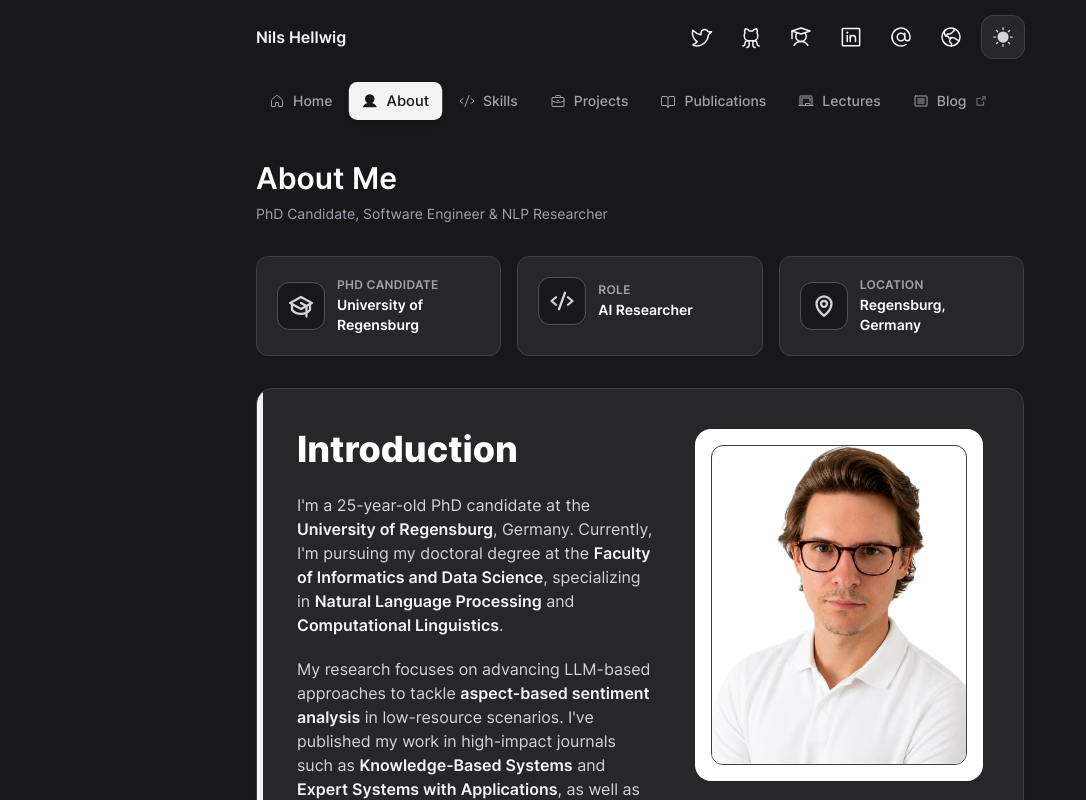
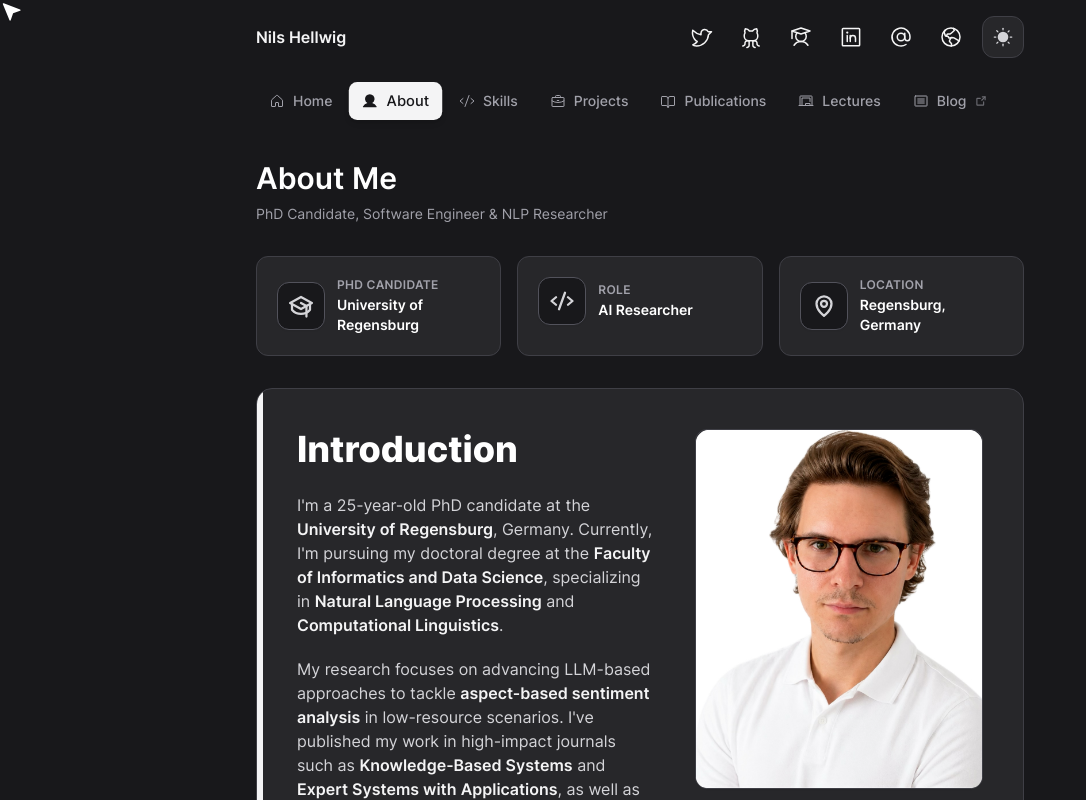
Before and after one commit to NilsHellwig/portfolio, a React (Create React App) app: page /portfolio/about in a window 1280 px wide. Both pictures are taken after a click on the button "Toggle theme". Shown: the top 800 px of the page, without its empty margins (0-1086 px from the left). Built offline with nearby package versions, Linux system fonts and the light colour scheme.

Commit message:
feat: implement custom cursor component and update cursor styles in App.css

```diff
--- a/src/App.css
+++ b/src/App.css
@@ -5,6 +5,16 @@
 @layer base {
   body {
     @apply bg-zinc-50 dark:bg-zinc-900 transition-colors;
+    cursor: none;
+  }
+
+  a,
+  button,
+  .cursor-pointer,
+  input[type="button"],
+  input[type="submit"],
+  [role="button"] {
+    cursor: none !important;
   }
 }
 
--- a/src/App.tsx
+++ b/src/App.tsx
@@ -12,6 +12,7 @@ import Skills from "./pages/Skills";
 // Components
 import NavBar from "./components/Navbar";
 import PageSelector from "./components/PageSelector";
+import CustomCursor from "./components/CustomCursor";
 
 // blog implementieren
 // darkmode?
@@ -22,6 +23,7 @@ const App: React.FC = () => {
 
   return (
     <div>
+      <CustomCursor />
       <Router>
         <Routes>
           <Route
--- /dev/null
+++ b/src/components/CustomCursor.tsx
@@ -0,0 +1,86 @@
+import React, { useEffect, useState } from "react";
+import { motion } from "framer-motion";
+
+const CustomCursor: React.FC = () => {
+  const [mousePosition, setMousePosition] = useState({ x: -100, y: -100 });
+  const [isHovering, setIsHovering] = useState(false);
+  const [isPressed, setIsPressed] = useState(false);
+
+  useEffect(() => {
+    const handleMouseMove = (e: MouseEvent) => {
+      setMousePosition({ x: e.clientX, y: e.clientY });
+    };
+
+    const handleMouseDown = () => setIsPressed(true);
+    const handleMouseUp = () => setIsPressed(false);
+
+    const handleMouseOver = (e: MouseEvent) => {
+      const target = e.target as HTMLElement;
+      if (
+        target.tagName === "A" ||
+        target.tagName === "BUTTON" ||
+        target.closest("a") ||
+        target.closest("button") ||
+        target.classList.contains("cursor-pointer") ||
+        target.closest(".cursor-pointer")
+      ) {
+        setIsHovering(true);
+      } else {
+        setIsHovering(false);
+      }
+    };
+
+    window.addEventListener("mousemove", handleMouseMove);
+    window.addEventListener("mouseover", handleMouseOver);
+    window.addEventListener("mousedown", handleMouseDown);
+    window.addEventListener("mouseup", handleMouseUp);
+
+    return () => {
+      window.removeEventListener("mousemove", handleMouseMove);
+      window.removeEventListener("mouseover", handleMouseOver);
+      window.removeEventListener("mousedown", handleMouseDown);
+      window.removeEventListener("mouseup", handleMouseUp);
+    };
+  }, []);
+
+  return (
+    <motion.div
+      className="fixed top-0 left-0 pointer-events-none z-[9999] hidden md:block"
+      animate={{
+        x: mousePosition.x,
+        y: mousePosition.y,
+      }}
+      transition={{
+        type: "tween",
+        ease: "linear",
+        duration: 0,
+      }}
+    >
+      <motion.svg
+        width="24"
+        height="24"
+        viewBox="0 0 24 24"
+        fill="none"
+        xmlns="http://www.w3.org/2000/svg"
+        animate={{
+          scale: isPressed ? 0.8 : isHovering ? 1.2 : 1,
+          rotate: isHovering ? -10 : 0,
+        }}
+        transition={{
+          type: "spring",
+          stiffness: 400,
+          damping: 25,
+        }}
+        className="drop-shadow-sm"
+      >
+        <path
+          d="M3.8 3.3c-.5-.4-1.2.1-1 .7l6.7 16.3c.2.6 1.1.5 1.2-.1l2.4-7 7-2.4c.6-.2.6-1.1 0-1.2L3.8 3.3z"
+          fill="currentColor"
+          className="text-zinc-800 dark:text-white"
+        />
+      </motion.svg>
+    </motion.div>
+  );
+};
+
+export default CustomCursor;
--- a/src/pages/About.tsx
+++ b/src/pages/About.tsx
@@ -205,7 +205,7 @@ const About: React.FC = () => {
             </div>
 
             <div className="w-64 md:w-72 flex-shrink-0 order-1 md:order-2">
-              <div className="relative group bg-white rounded-2xl shadow-sm p-4">
+              <div className="relative group bg-white rounded-2xl shadow-sm">
                 <img
                   src="portrait.png"
                   alt="Nils Hellwig"
--- a/src/pages/Home.tsx
+++ b/src/pages/Home.tsx
@@ -1,65 +1,78 @@
 import React from "react";
 import { Link } from "react-router-dom";
-import { motion } from "framer-motion"; // Import der framer-motion-Bibliothek
-import imageNilsHi from "../img/start-page/nils-hi.png";
+import { motion } from "framer-motion";
 import { ArrowCircleRight } from "phosphor-react";
 import "../gradient-style.css";
 import "../shadowbutton.css";
 
 const Home: React.FC = () => {
+  const containerVariants = {
+    hidden: { opacity: 0 },
+    visible: {
+      opacity: 1,
+      transition: {
+        staggerChildren: 0.2,
+      },
+    },
+  };
+
+  const itemVariants = {
+    hidden: { y: 20, opacity: 0 },
+    visible: {
+      y: 0,
+      opacity: 1,
+      transition: {
+        duration: 0.6,
+        ease: "easeOut",
+      },
+    },
+  };
+
   return (
     <motion.div
-      className="mt-20 flex justify-center flex-col items-center"
-      initial={{ opacity: 0 }}
-      animate={{ opacity: 1 }}
-      transition={{ duration: 1 }}
+      className="mt-10 flex justify-center flex-col items-center text-center max-w-3xl mx-auto px-4"
+      variants={containerVariants}
+      initial="hidden"
+      animate="visible"
     >
-      <motion.img
-        src={imageNilsHi}
-        alt="Nils saying hi"
-        className="bg-white rounded-full p-4 border border-zinc-200 dark:border-zinc-700"
-        width="200px"
-        initial={{ y: -100, opacity: 0 }}
-        animate={{ y: 0, opacity: 1 }}
-        transition={{ duration: 0.5, delay: 0.5 }}
-      />
-      <motion.h2
-        className="mt-6 text-4xl font-bold dark:text-white"
-        initial={{ opacity: 0 }}
-        animate={{ opacity: 1 }}
-        transition={{ duration: 0.5, delay: 1 }}
+      <motion.div
+        variants={itemVariants}
+        className="mb-6 flex items-center gap-2 bg-white/50 dark:bg-zinc-800/50 backdrop-blur-md px-4 py-1.5 rounded-full border border-zinc-200 dark:border-zinc-700 text-sm font-medium text-zinc-600 dark:text-zinc-400"
+      >
+        <span>NLP Researcher & Developer</span>
+      </motion.div>
+
+      <motion.h1
+        variants={itemVariants}
+        className="text-4xl md:text-6xl font-extrabold tracking-tight mb-8 text-zinc-900 dark:text-white"
       >
         Hi, I'm Nils Hellwig!
+      </motion.h1>
+
+      <motion.h2
+        variants={itemVariants}
+        className="text-xl md:text-2xl text-zinc-600 dark:text-zinc-400 font-light leading-relaxed mb-12"
+      >
+        I'm an <strong>NLP Researcher</strong> at the University of Regensburg working on
+        <strong> Structured Sentiment Analysis</strong>. Welcome to my portfolio!
       </motion.h2>
-      <motion.h3
-        className="font-light text-zinc-700 dark:text-zinc-300 text-xl text-center mb-6"
-        initial={{ opacity: 0 }}
-        animate={{ opacity: 1 }}
-        transition={{ duration: 0.5, delay: 1.5 }}
-      >
-        I am an AI researcher at University of Regensburg, where I work on Structured Sentiment
-        Analysis. Welcome to my portfolio!
-      </motion.h3>
-      <Link to="/portfolio/about">
-        <motion.div
-          className="flex gap-2 cursor-pointer duration-300 shadow-button-black px-4 py-2 text-white rounded-lg focus:outline-none"
-          whileHover={{ scale: 1.05 }}
-          initial={{ opacity: 0 }}
-          animate={{ opacity: 1 }}
-          transition={{ duration: 0.5, delay: 2 }}
-        >
-          <span className="">
-            <motion.span
-              initial={{ y: 0 }}
-              animate={{ y: [-5, 0, -5, 0] }}
-              transition={{ duration: 1.5, repeat: Infinity }}
-            >
-              More about me
-            </motion.span>
-          </span>
-          <ArrowCircleRight size={24} weight="regular" />
-        </motion.div>
-      </Link>
+
+      <motion.div variants={itemVariants}>
+        <Link to="/portfolio/about">
+          <motion.div
+            className="flex items-center gap-3 cursor-pointer duration-300 shadow-button-black px-8 py-4 text-white rounded-2xl focus:outline-none text-lg font-semibold group"
+            whileHover={{ scale: 1.02, translateY: -2 }}
+            whileTap={{ scale: 0.98 }}
+          >
+            <span>More about me</span>
+            <ArrowCircleRight
+              size={28}
+              weight="bold"
+              className="group-hover:translate-x-1 transition-transform"
+            />
+          </motion.div>
+        </Link>
+      </motion.div>
     </motion.div>
   );
 };
```
